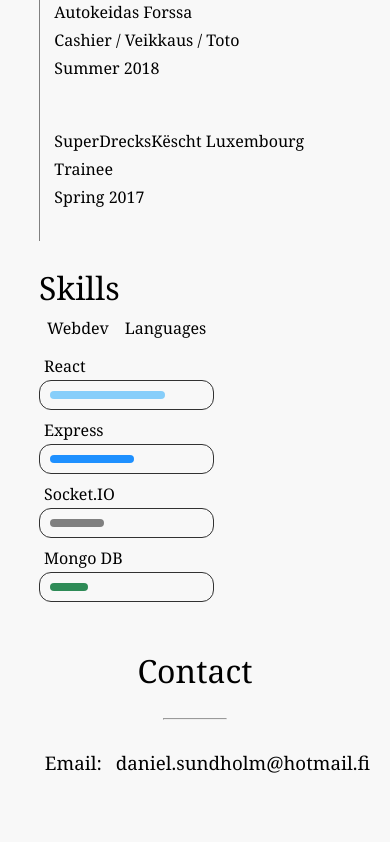
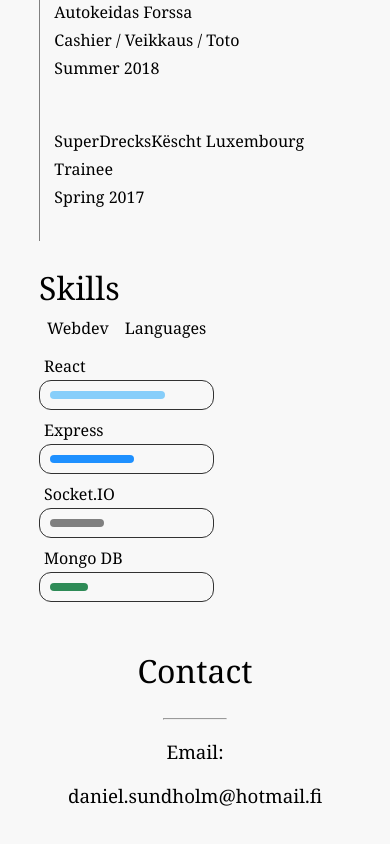
Before and after one commit to Sundholm11/portfolio, a React (Create React App) app: page / in a window 390 px wide. Shown: the part 4195-5039 px from the top of the page. Built offline with nearby package versions, Linux system fonts and the light colour scheme.

Commit message:
Fixes to mobile look

```diff
--- a/src/components/Contact.tsx
+++ b/src/components/Contact.tsx
@@ -7,10 +7,8 @@ const Contact: React.FC = () => {
 		<div id="contact" className="mainContainer" style={{ backgroundColor: "#f8f8f8" }}>
             <h2 className="contact">Contact</h2>
             <hr className="contact"/>
-            <table className="contact">
-                <th><h3 className="contact">Email:</h3></th>
-                <th><h3 className="contact">daniel.sundholm@hotmail.fi</h3></th>
-            </table>
+            <h3 className="contact">Email:</h3>
+            <h3 className="contact">daniel.sundholm@hotmail.fi</h3>
 		</div>
 	)
 }
--- a/src/styles/App.css
+++ b/src/styles/App.css
@@ -26,6 +26,11 @@ div.mainContainer {
 
 @media only screen and (max-width: 700px) {
 	/* For mobile phones: */
+	html,body
+	{
+		overflow-x: hidden;
+	}
+
 	div.mainContainer {
 		height: 100%;
 	}
--- a/src/styles/Contact.css
+++ b/src/styles/Contact.css
@@ -4,12 +4,7 @@ h2.contact {
     font-weight: lighter;
 }
 
-table.contact {
-    margin: 2% auto;
-}
-
 h3.contact {
-    padding-left: 5%;
     font-weight: lighter;
 }
 
```
